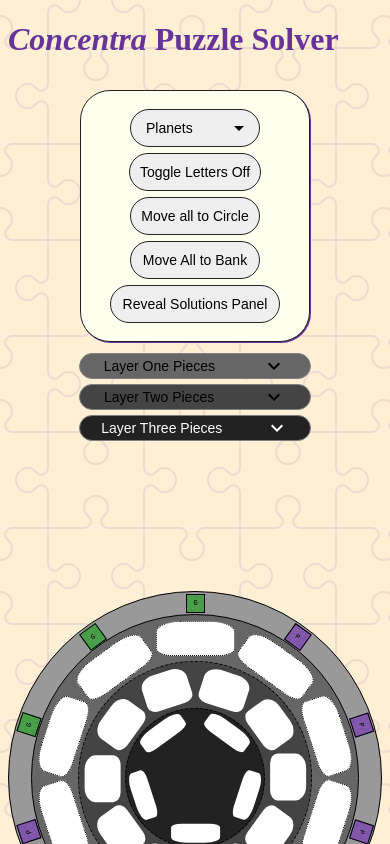
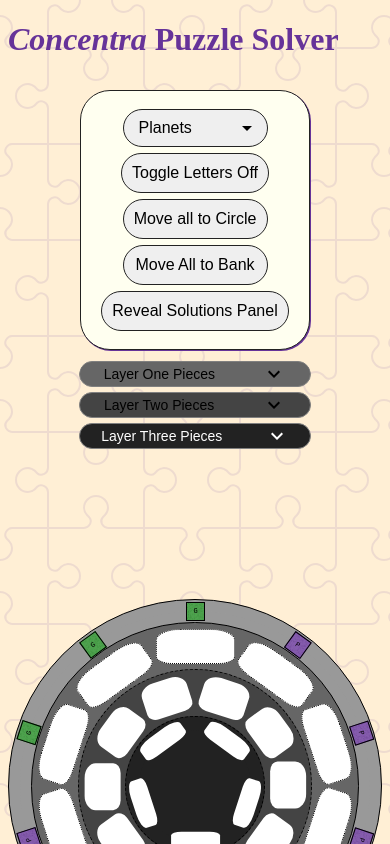
Before and after one commit to danego/circle-puzzle-angular, an Angular app: page / in a window 390 px wide. Shown: the top 844 px of the page. Built offline with nearby package versions, Linux system fonts and the light colour scheme.

Commit message:
addded button styling for mobile. Increased font sizes and affected widths to partially address mobile zoom in

```diff
--- a/src/app/control-panel-vertical/control-panel-vertical.component.css
+++ b/src/app/control-panel-vertical/control-panel-vertical.component.css
@@ -14,15 +14,22 @@ section {
   font-family: sans-serif !important;
   font-size: 14px !important;
 }
+@media (max-width: 900px) {
+  section {
+    font-size: 16px !important;
+  }
+}
 
 button, input {
   margin: 3px;
   padding: 10px;
   border: 1px solid #222222;
   border-radius: 30px;
+  background-color: #efefef;
   cursor: pointer;
   font-family: sans-serif;
   font-size: 14px;
+  -webkit-appearance: none;
 }
 button:hover, input:hover {
   background-color: #c5c5c5;
@@ -34,13 +41,25 @@ button:active, input:active {
 button:focus, input:focus {
   outline: none;
 }
+@media (max-width: 900px) {
+  button, input {
+    font-size: 16px !important;
+  }
+}
 .button-container {
   display: flex;
   flex-direction: column;
   align-items: center;
 }
-.button-container>* {
-  min-width: 130px;
+@media (max-width: 900px) {
+  button, input {
+    min-width: 145px;
+  }
+}
+@media (min-width: 901px) {
+  button, input {
+    min-width: 130px;
+  }
 }
 .pattern-dropdown {
   margin: 3px;
@@ -55,7 +74,12 @@ button:focus, input:focus {
 
 /* Solution Picker */
 .solutions-toggle {
-  width: 170px;
+  min-width: 170px;
+}
+@media (max-width: 900px) {
+  .solutions-toggle {
+    min-width: 180px;
+  }
 }
 
 .solutions {
@@ -90,7 +114,7 @@ select:focus {
 }
 
 .solutions-remaining {
-  width: 170px;
+  min-width: 170px;
   height: 50px;
   box-sizing: border-box;
   padding: 2px;
@@ -101,3 +125,8 @@ select:focus {
   justify-content: center;
   text-align: center;
 }
+@media (max-width: 900px) {
+  .solutions-remaining {
+    min-width: 180px;
+  }
+}
--- a/src/app/control-panel/control-panel.component.css
+++ b/src/app/control-panel/control-panel.component.css
@@ -13,6 +13,11 @@ section {
   font-family: sans-serif !important;
   font-size: 14px !important;
 }
+@media (max-width: 900px) {
+  section {
+    font-size: 16px !important;
+  }
+}
 section>div {
   margin: auto 5px;
 }
@@ -22,9 +27,11 @@ button, input {
   padding: 10px;
   border: 1px solid #222222;
   border-radius: 30px;
+  background-color: #efefef;
   cursor: pointer;
   font-family: sans-serif;
   font-size: 14px;
+  -webkit-appearance: none;
 }
 button:hover, input:hover {
   background-color: #c5c5c5;
@@ -54,9 +61,13 @@ button:focus, input:focus {
 
 /* Solution Picker */
 .solutions-toggle {
-  width: 170px;
+  min-width: 170px;
   margin-right: 10px;
 }
+.solutions-toggle {
+  min-width: 180px;
+}
+
 
 .solutions {
   flex-grow: 2;
@@ -84,7 +95,7 @@ select:focus {
 
 
 .solutions-remaining {
-  width: 200px;
+  min-width: 170px;
   height: 50px;
   box-sizing: border-box;
   padding: 2px;
@@ -95,3 +106,8 @@ select:focus {
   justify-content: center;
   text-align: center;
 }
+@media (max-width: 900px) {
+  .solutions-remaining {
+    min-width: 180px;
+  }
+}
--- a/src/styles.css
+++ b/src/styles.css
@@ -179,15 +179,25 @@ body {
   min-width: 130px;
   height: 40px;
 }
+@media (max-width: 900px) {
+  .custom-select {
+    min-width: 145px;
+  }
+}
 
 .custom-select .ng-select-container  {
   height: 38px !important;
   border: 1px solid #222222;
   border-radius: 20px;
   padding: 0px 5px;
-  background-color: rgb(239, 239, 239);
+  background-color: #efefef;
   color: black;
   cursor: pointer;
+}
+@media (max-width: 900px) {
+  .custom-select .ng-select-container  {
+    font-size: 16px !important;
+  }
 }
 ng-select:focus, ng-select:active, .ng-select-focused{
   outline: none !important;
```
